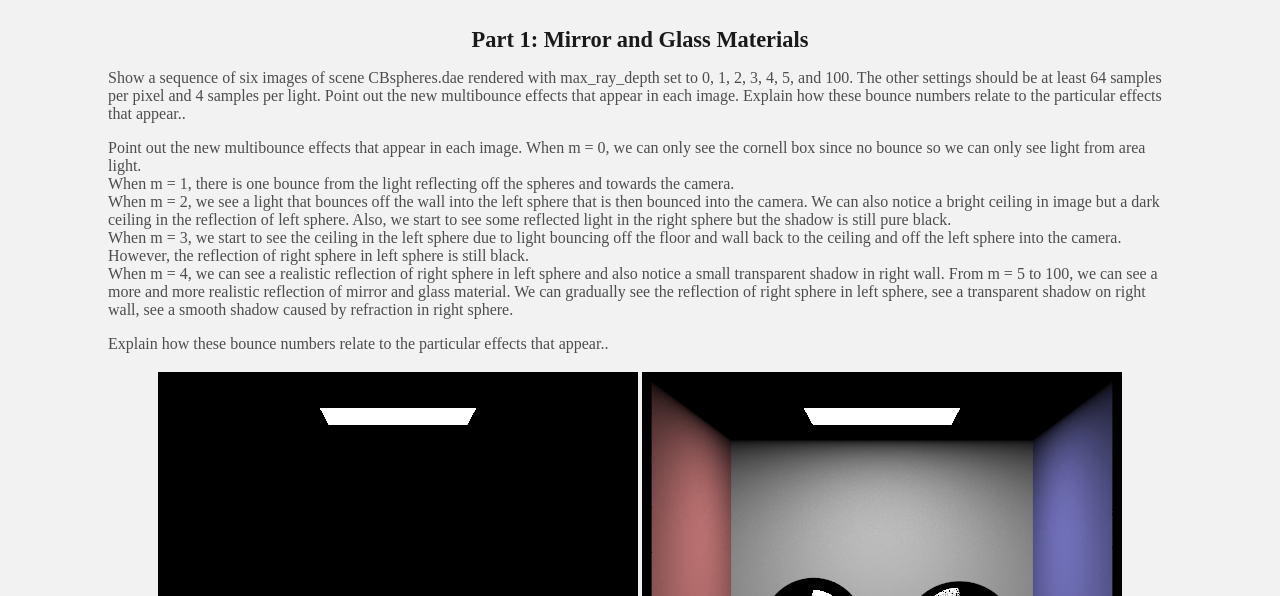
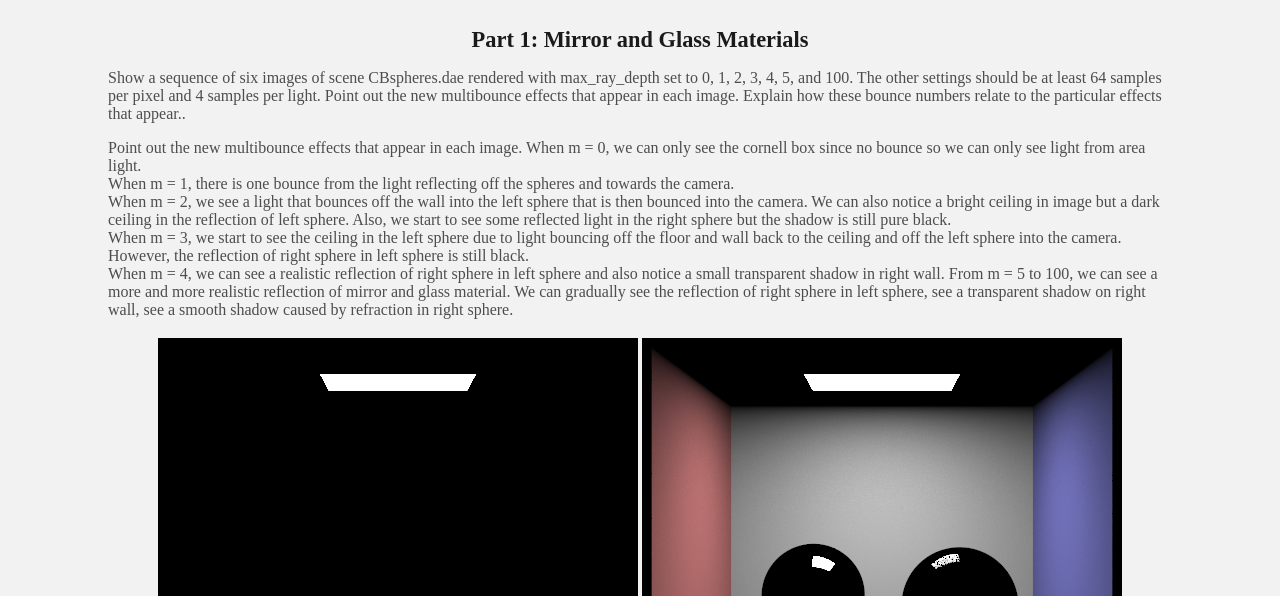
Before and after one commit to UncooleBen/p3-2-pathtracer-sp22-cs267, a plain HTML site: page docs/index.html in a window 1280 px wide. Shown: the part 204-800 px from the top of the page. Drawn offline with nearby package versions, Linux system fonts and the light colour scheme; files that its build step writes are made by us from their sources.

Commit message:
Remove something in writeup

```diff
--- a/docs/index.html
+++ b/docs/index.html
@@ -40,8 +40,6 @@
             From m = 5 to 100, we can see a more and more realistic reflection of mirror and glass material. We can gradually see the reflection of right sphere in left sphere,
             see a transparent shadow on right wall, see a smooth shadow caused by refraction in right sphere. <br>
         </p>
-
-        <p> Explain how these bounce numbers relate to the particular effects that appear..</p>
             <div align="center">
                 <table style="width=100%">
                     <tr>
```
